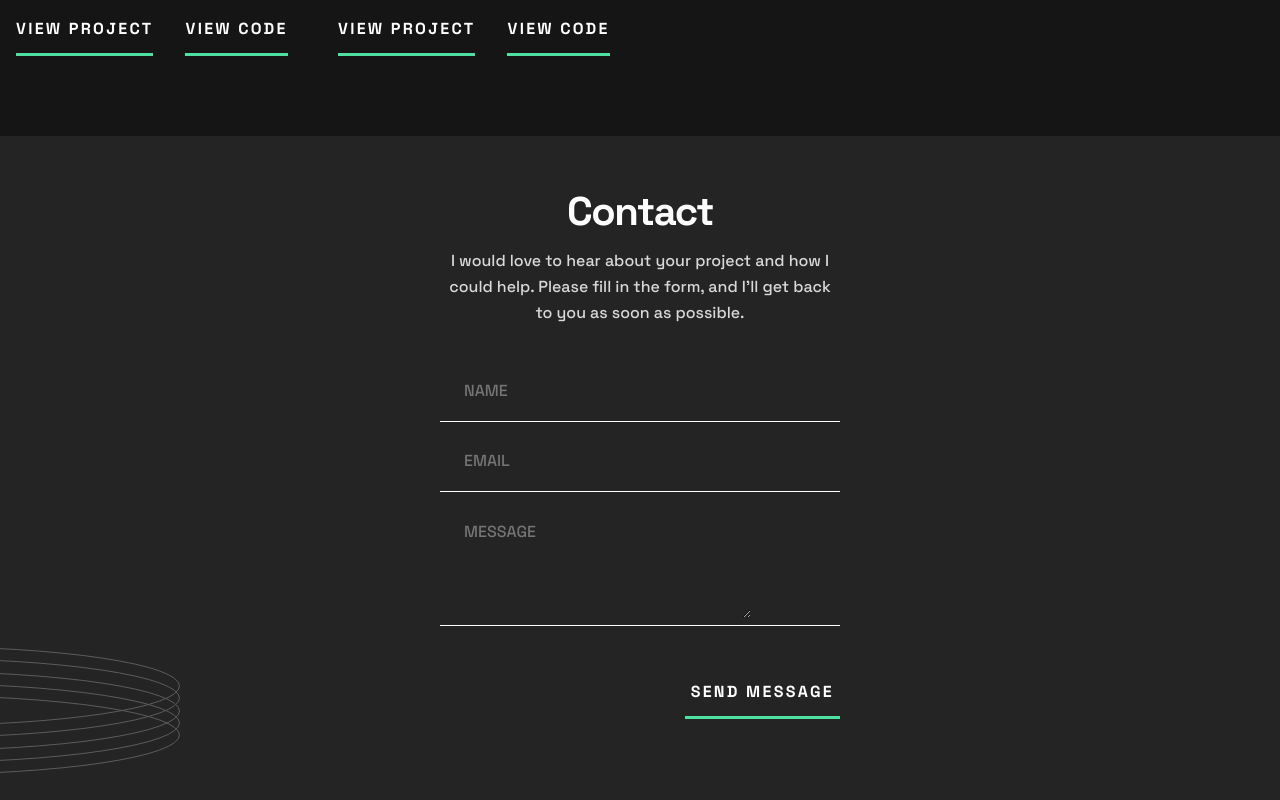
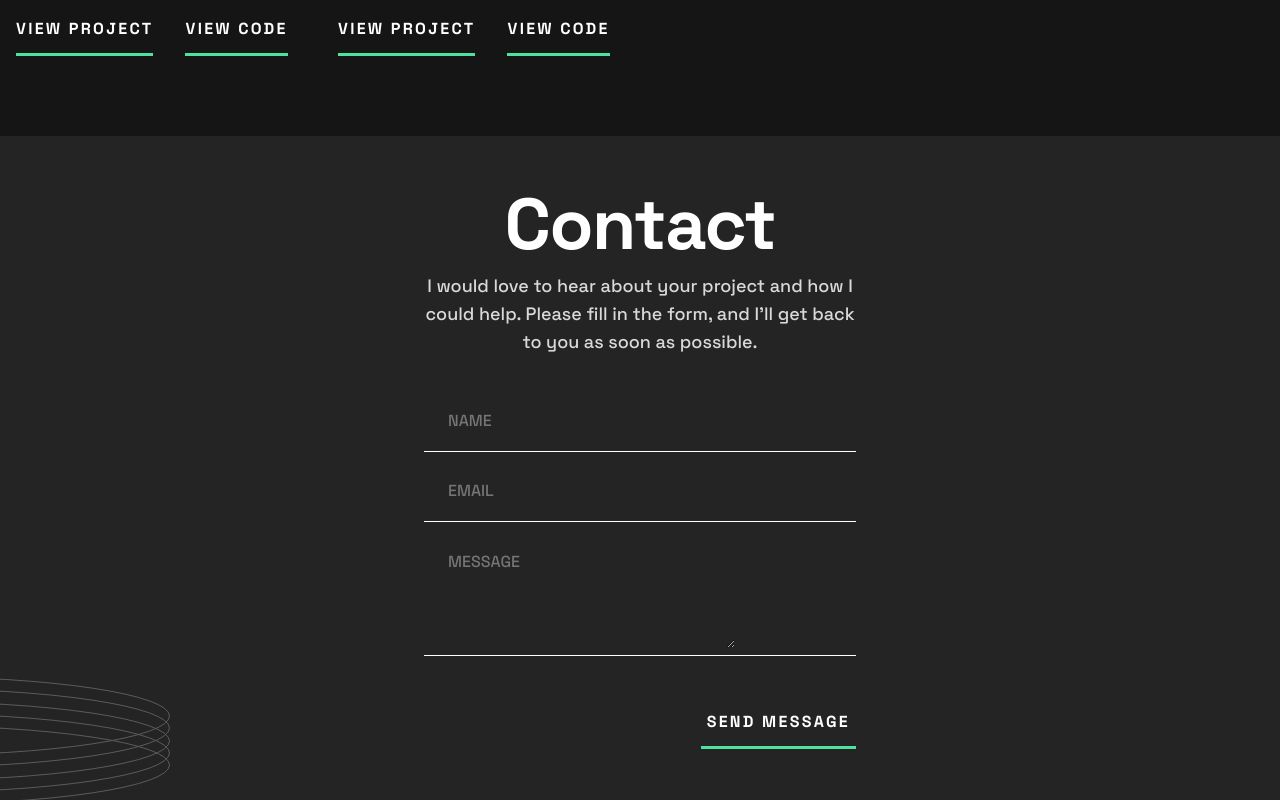
Before and after one commit to ralphvirtucio/my-portfolio, a React (Vite) app: page / in a window 1280 px wide. Shown: the part 2360-3160 px from the top of the page. Built offline with nearby package versions, Linux system fonts and the light colour scheme.

Commit message:
Features: Tablet Design

```diff
--- a/src/components/Contact/Contact.module.css
+++ b/src/components/Contact/Contact.module.css
@@ -1,12 +1,10 @@
 .contact {
   padding-block-end: 5.44rem;
   position: relative;
-  max-width: 25rem;
+  max-width: 27rem;
   margin-inline: auto;
 
 }
-
-
 
 .contact__content {
   text-align: center;
@@ -47,3 +45,15 @@
     align-self: flex-end;
   }
 }
+
+@media only screen and (min-width: 48rem) {
+  .contact__heading {
+    font-size: 4.5rem;
+    line-height: var(--lineHeightL);
+  }
+
+  .contact__text {
+    font-size: var(--fontSizeBody);
+    line-height: var(--lineHeightBody);
+  }
+}
--- a/src/components/Footer/Footer.module.css
+++ b/src/components/Footer/Footer.module.css
@@ -12,7 +12,7 @@
 
 @media only screen and (min-width: 48rem) {
   .footer__container {
-    background-position: -350px 510px;
+    background-position: -360px 540px;
 
   }
 }
```
